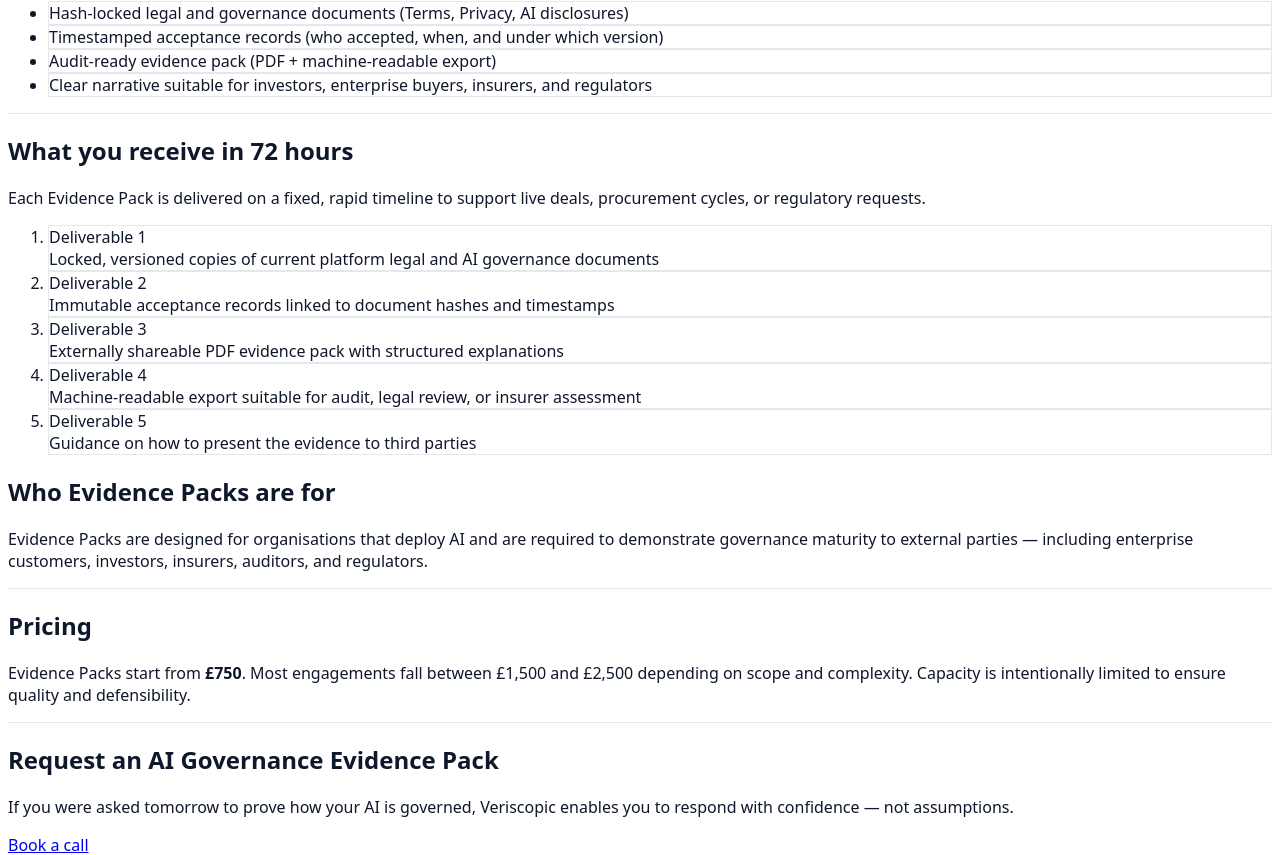
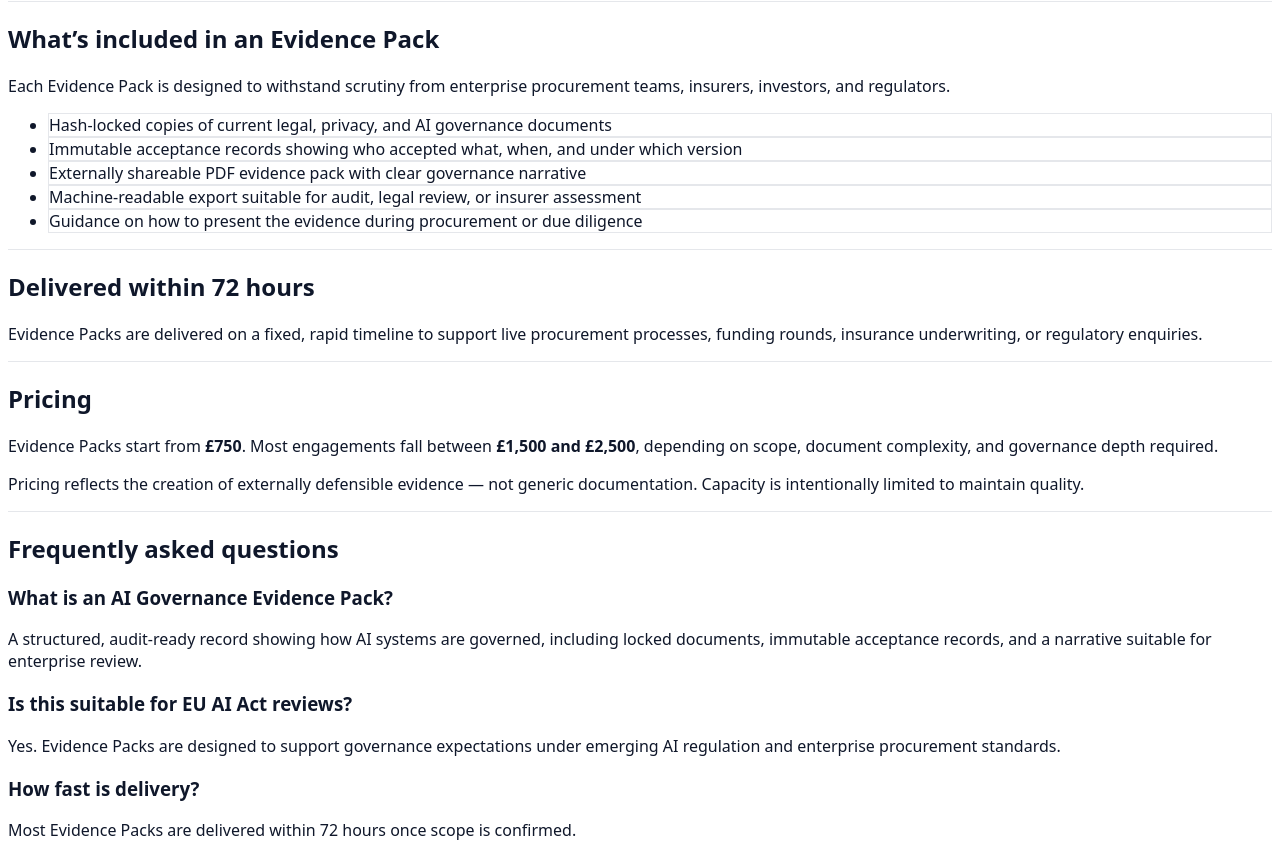
Before and after one commit to hello578/veriscopic, a Next.js app: page /evidence in a window 1280 px wide. Shown: the part 540-1395 px from the top of the page. Built offline with nearby package versions, Linux system fonts and the light colour scheme.

Commit message:
Polish admin page with typed RBAC guard; enhance evidence page, add FAQ, embed sitemap

```diff
--- /dev/null
+++ b/app/admin/layout.tsx
@@ -0,0 +1,12 @@
+// app/admin/layout.tsx
+export default function AdminLayout({
+  children,
+}: {
+  children: React.ReactNode
+}) {
+  return (
+    <div className="min-h-screen bg-gray-50">
+      {children}
+    </div>
+  )
+}
--- a/app/evidence/page.tsx
+++ b/app/evidence/page.tsx
@@ -1,10 +1,75 @@
+
 // app/evidence/page.tsx
+
+
+import type { Metadata } from "next"
+import Script from "next/script"
+
+export const metadata: Metadata = {
+  title: "AI Governance Evidence Packs for Enterprise Procurement",
+  description:
+    "Request immutable, audit-ready AI governance evidence packs suitable for enterprise procurement, investors, insurers, and regulatory scrutiny across the UK and EU.",
+  robots: {
+    index: true,
+    follow: true,
+  },
+}
 
 export default function EvidenceLandingPage() {
   return (
     <main className="min-h-screen bg-white text-slate-900">
 
-      {/* TOP NAV HINT */}
+      {/* FAQ SCHEMA */}
+      <Script
+        id="faq-schema"
+        type="application/ld+json"
+        dangerouslySetInnerHTML={{
+          __html: JSON.stringify({
+            "@context": "https://schema.org",
+            "@type": "FAQPage",
+            mainEntity: [
+              {
+                "@type": "Question",
+                name: "What is an AI Governance Evidence Pack?",
+                acceptedAnswer: {
+                  "@type": "Answer",
+                  text:
+                    "An AI Governance Evidence Pack is a structured, audit-ready record demonstrating how AI systems are governed, including locked documents, immutable acceptance records, and externally shareable evidence suitable for procurement, insurers, investors, and regulators.",
+                },
+              },
+              {
+                "@type": "Question",
+                name: "Is this suitable for EU AI Act or enterprise procurement reviews?",
+                acceptedAnswer: {
+                  "@type": "Answer",
+                  text:
+                    "Yes. Evidence Packs are designed to support governance expectations under emerging AI regulation such as the EU AI Act, as well as enterprise procurement, insurance review, and external audit.",
+                },
+              },
+              {
+                "@type": "Question",
+                name: "How quickly can an Evidence Pack be delivered?",
+                acceptedAnswer: {
+                  "@type": "Answer",
+                  text:
+                    "Most Evidence Packs are delivered within 72 hours once scope and documents are confirmed.",
+                },
+              },
+              {
+                "@type": "Question",
+                name: "Who typically requests Evidence Packs?",
+                acceptedAnswer: {
+                  "@type": "Answer",
+                  text:
+                    "Evidence Packs are commonly requested by enterprise customers, procurement teams, insurers, investors, auditors, and regulators assessing AI governance maturity.",
+                },
+              },
+            ],
+          }),
+        }}
+      />
+
+      {/* TOP NAV */}
       <div className="mx-auto max-w-5xl px-6 pt-6">
         <a
           href="/"
@@ -41,10 +106,10 @@
           </a>
 
           <a
-            href="#deliverables"
+            href="#included"
             className="inline-flex items-center justify-center rounded-md border border-slate-300 px-6 py-3 text-base font-medium text-slate-700 hover:bg-slate-50"
           >
-            What you receive in 72 hours
+            What’s included
           </a>
         </div>
       </section>
@@ -80,77 +145,59 @@
           acceptance is captured immutably, and outputs are structured to
           withstand external review.
         </p>
-
-        <ul className="grid gap-6 sm:grid-cols-2">
-          {[
-            "Hash-locked legal and governance documents (Terms, Privacy, AI disclosures)",
-            "Timestamped acceptance records (who accepted, when, and under which version)",
-            "Audit-ready evidence pack (PDF + machine-readable export)",
-            "Clear narrative suitable for investors, enterprise buyers, insurers, and regulators",
-          ].map((item) => (
-            <li
-              key={item}
-              className="rounded-lg border border-slate-200 bg-white p-6 text-slate-700"
-            >
-              {item}
-            </li>
-          ))}
-        </ul>
       </section>
 
-      {/* DELIVERABLES */}
+      {/* INCLUDED */}
       <section
-        id="deliverables"
-        className="border-t border-slate-200 bg-slate-50"
+        id="included"
+        className="border-t border-slate-200 bg-white"
       >
         <div className="mx-auto max-w-5xl px-6 py-24">
           <h2 className="mb-6 text-2xl font-semibold">
-            What you receive in 72 hours
+            What’s included in an Evidence Pack
           </h2>
 
           <p className="mb-10 max-w-3xl text-slate-600">
-            Each Evidence Pack is delivered on a fixed, rapid timeline to support
-            live deals, procurement cycles, or regulatory requests.
+            Each Evidence Pack is designed to withstand scrutiny from enterprise
+            procurement teams, insurers, investors, and regulators.
           </p>
 
-          <ol className="grid gap-6 sm:grid-cols-2">
+          <ul className="grid gap-6 sm:grid-cols-2">
             {[
-              "Locked, versioned copies of current platform legal and AI governance documents",
-              "Immutable acceptance records linked to document hashes and timestamps",
-              "Externally shareable PDF evidence pack with structured explanations",
+              "Hash-locked copies of current legal, privacy, and AI governance documents",
+              "Immutable acceptance records showing who accepted what, when, and under which version",
+              "Externally shareable PDF evidence pack with clear governance narrative",
               "Machine-readable export suitable for audit, legal review, or insurer assessment",
-              "Guidance on how to present the evidence to third parties",
-            ].map((item, idx) => (
+              "Guidance on how to present the evidence during procurement or due diligence",
+            ].map((item) => (
               <li
                 key={item}
-                className="rounded-lg border border-slate-200 bg-white p-6 text-slate-700"
+                className="rounded-lg border border-slate-200 bg-slate-50 p-6 text-slate-700"
               >
-                <span className="mb-2 block text-sm font-semibold text-slate-500">
-                  Deliverable {idx + 1}
-                </span>
                 {item}
               </li>
             ))}
-          </ol>
+          </ul>
         </div>
       </section>
 
-      {/* WHO IT'S FOR */}
-      <section className="mx-auto max-w-5xl px-6 py-24">
-        <h2 className="mb-6 text-2xl font-semibold">
-          Who Evidence Packs are for
-        </h2>
+      {/* DELIVERY */}
+      <section className="border-t border-slate-200 bg-slate-50">
+        <div className="mx-auto max-w-5xl px-6 py-24">
+          <h2 className="mb-6 text-2xl font-semibold">
+            Delivered within 72 hours
+          </h2>
 
-        <p className="max-w-3xl text-slate-600">
-          Evidence Packs are designed for organisations that deploy AI and are
-          required to demonstrate governance maturity to external parties —
-          including enterprise customers, investors, insurers, auditors, and
-          regulators.
-        </p>
+          <p className="max-w-3xl text-slate-600">
+            Evidence Packs are delivered on a fixed, rapid timeline to support
+            live procurement processes, funding rounds, insurance underwriting,
+            or regulatory enquiries.
+          </p>
+        </div>
       </section>
 
       {/* PRICING */}
-      <section className="border-t border-slate-200 bg-slate-50">
+      <section className="border-t border-slate-200 bg-white">
         <div className="mx-auto max-w-5xl px-6 py-24">
           <h2 className="mb-6 text-2xl font-semibold">
             Pricing
@@ -158,9 +205,55 @@
 
           <p className="max-w-3xl text-slate-600">
             Evidence Packs start from <strong>£750</strong>. Most engagements fall
-            between £1,500 and £2,500 depending on scope and complexity.
-            Capacity is intentionally limited to ensure quality and defensibility.
+            between <strong>£1,500 and £2,500</strong>, depending on scope,
+            document complexity, and governance depth required.
           </p>
+
+          <p className="mt-4 max-w-3xl text-slate-600">
+            Pricing reflects the creation of externally defensible evidence —
+            not generic documentation. Capacity is intentionally limited to
+            maintain quality.
+          </p>
+        </div>
+      </section>
+
+      {/* FAQ CONTENT */}
+      <section className="border-t border-slate-200 bg-white">
+        <div className="mx-auto max-w-5xl px-6 py-24 space-y-10">
+          <h2 className="text-2xl font-semibold">
+            Frequently asked questions
+          </h2>
+
+          <div>
+            <h3 className="mb-2 font-semibold">
+              What is an AI Governance Evidence Pack?
+            </h3>
+            <p className="text-slate-600">
+              A structured, audit-ready record showing how AI systems are
+              governed, including locked documents, immutable acceptance
+              records, and a narrative suitable for enterprise review.
+            </p>
+          </div>
+
+          <div>
+            <h3 className="mb-2 font-semibold">
+              Is this suitable for EU AI Act reviews?
+            </h3>
+            <p className="text-slate-600">
+              Yes. Evidence Packs are designed to support governance expectations
+              under emerging AI regulation and enterprise procurement standards.
+            </p>
+          </div>
+
+          <div>
+            <h3 className="mb-2 font-semibold">
+              How fast is delivery?
+            </h3>
+            <p className="text-slate-600">
+              Most Evidence Packs are delivered within 72 hours once scope is
+              confirmed.
+            </p>
+          </div>
         </div>
       </section>
 
--- /dev/null
+++ b/app/robots.ts
@@ -0,0 +1,14 @@
+//app/robots.ts
+
+import type { MetadataRoute } from "next"
+
+export default function robots(): MetadataRoute.Robots {
+  return {
+    rules: {
+      userAgent: "*",
+      allow: "/",
+      disallow: "/auth",
+    },
+    sitemap: "https://veriscopic.com/sitemap.xml",
+  }
+}
--- /dev/null
+++ b/app/sitemap.ts
@@ -0,0 +1,40 @@
+// app/sitemap.ts
+
+import type { MetadataRoute } from "next"
+
+export default function sitemap(): MetadataRoute.Sitemap {
+  const baseUrl = "https://veriscopic.com"
+
+  return [
+    {
+      url: baseUrl,
+      lastModified: new Date(),
+      changeFrequency: "weekly",
+      priority: 1,
+    },
+    {
+      url: `${baseUrl}/evidence`,
+      lastModified: new Date(),
+      changeFrequency: "weekly",
+      priority: 0.9,
+    },
+    {
+      url: `${baseUrl}/auth/login`,
+      lastModified: new Date(),
+      changeFrequency: "monthly",
+      priority: 0.4,
+    },
+    {
+      url: `${baseUrl}/privacy`,
+      lastModified: new Date(),
+      changeFrequency: "yearly",
+      priority: 0.2,
+    },
+    {
+      url: `${baseUrl}/terms`,
+      lastModified: new Date(),
+      changeFrequency: "yearly",
+      priority: 0.2,
+    },
+  ]
+}
--- /dev/null
+++ b/lib/analytics/track.ts
@@ -0,0 +1,7 @@
+// lib/analytics/track.ts
+export function track(event: string) {
+  if (typeof window !== "undefined") {
+    // @ts-ignore
+    window.va?.track(event)
+  }
+}
--- a/package.json
+++ b/package.json
@@ -14,6 +14,7 @@
     "@radix-ui/react-slot": "^1.2.4",
     "@radix-ui/react-tooltip": "^1.2.8",
     "@supabase/ssr": "^0.8.0",
+    "@vercel/analytics": "^1.6.1",
     "@vercel/speed-insights": "^1.3.1",
     "class-variance-authority": "^0.7.1",
     "clsx": "^2.1.1",
```
Also changed, not shown: app/layout.tsx (+17 -7 lines), app/page.tsx (+47 -18 lines), components/site-header.tsx (+10 -11 lines), 1 other file (tests, documents, lock files or other folders).
